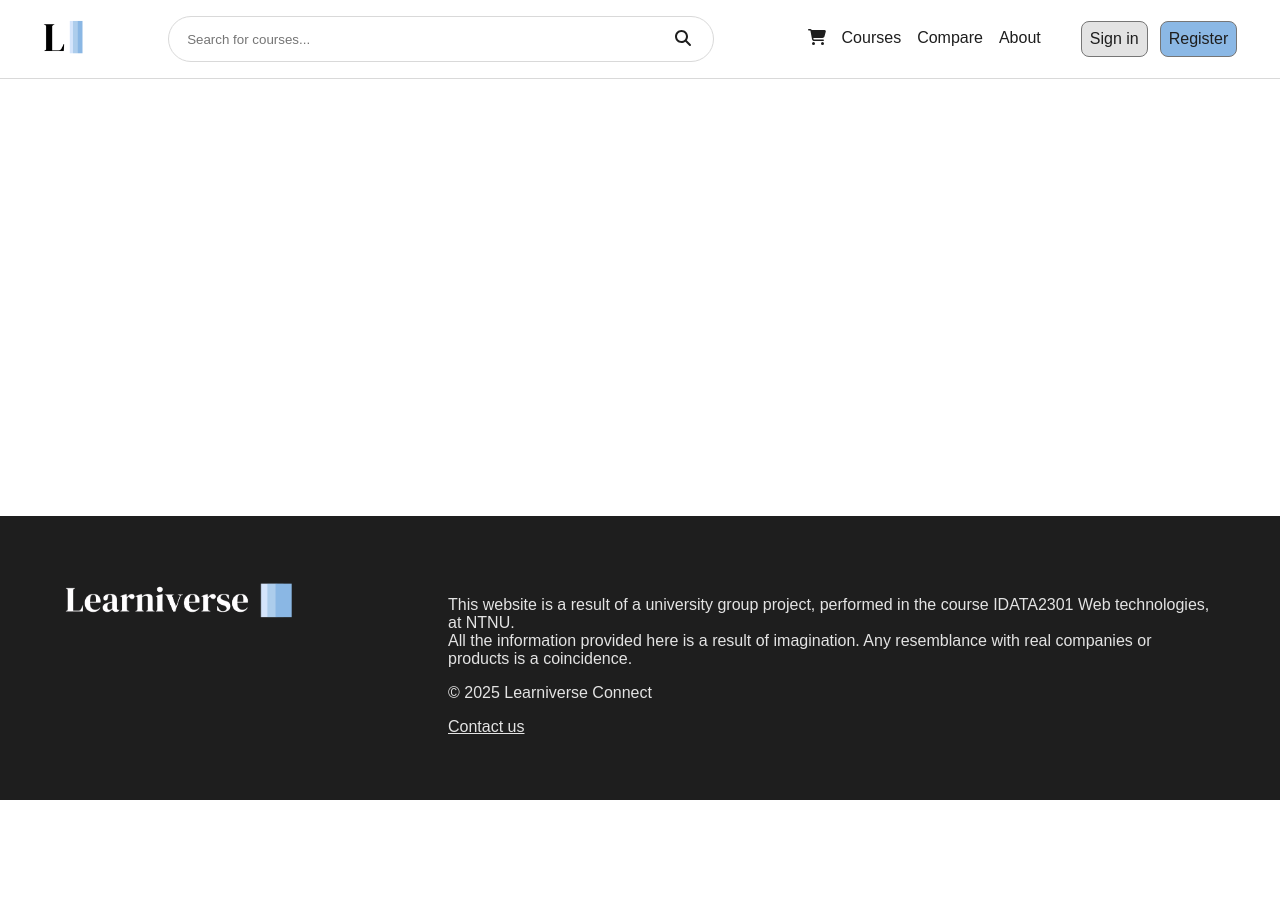
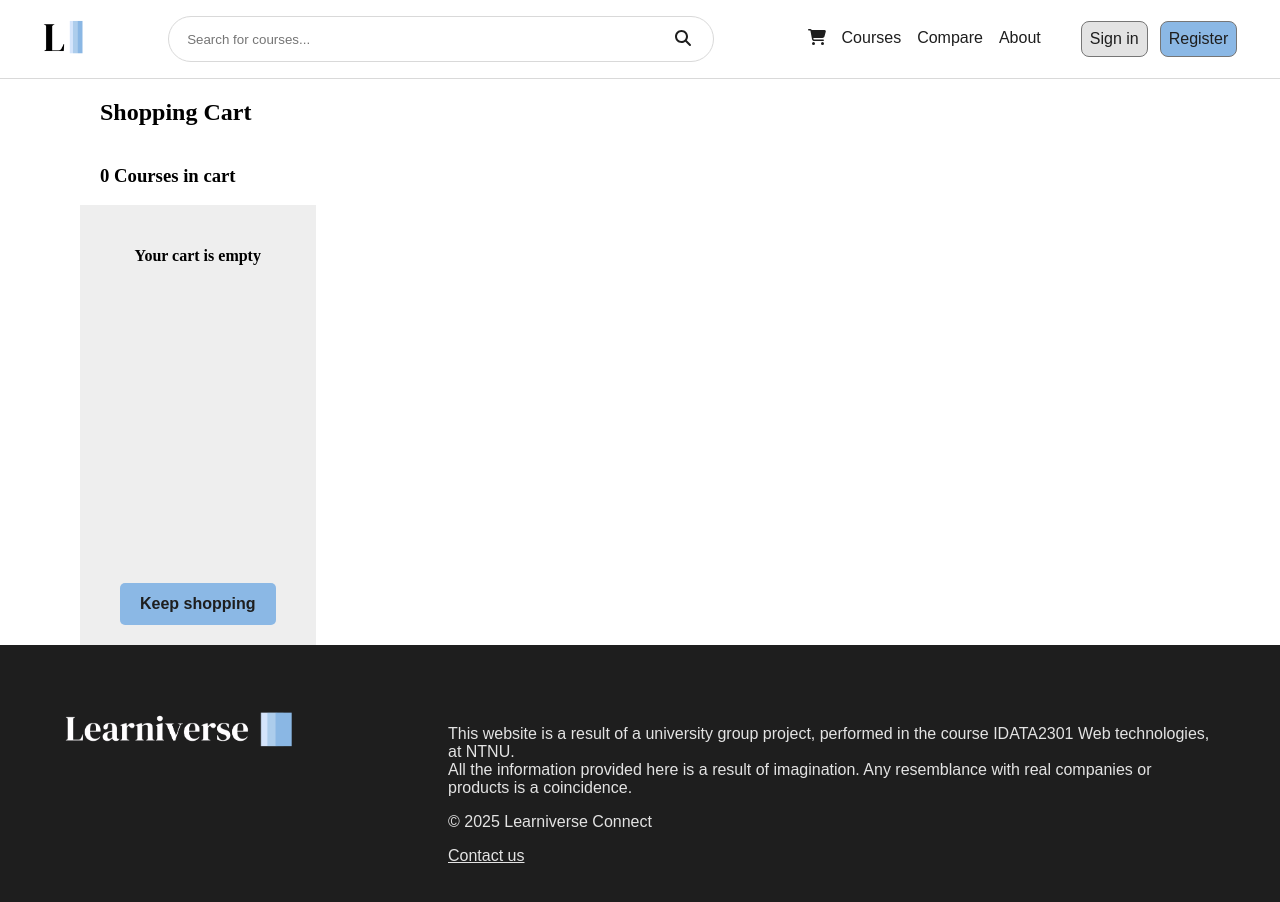
Before and after one commit to Hermzy14/webteknologi, a React (Vite) app: page /cart in a window 1280 px wide. Shown: the top 902 px of the page. Before the commit the page ends 800 px from the top, so only its background shows below. Built offline with nearby package versions, Linux system fonts and the light colour scheme.

Commit message:
made cart and compare.jsx and added routes

```diff
--- a/src/MainSection.jsx
+++ b/src/MainSection.jsx
@@ -3,6 +3,7 @@ import LandingPage from "./pages/LandingPage";
 import { Explore } from "./pages/Explore";
 import { About } from "./pages/About";
 import ComparePage from "./pages/Compare";
+import ShoppingCart from "./pages/Cart";
 
 /**
  * Component representing the main section of the application.
@@ -18,6 +19,7 @@ export function MainSection() {
         <Route path="/explore" element={<Explore />} />
         <Route path="/compare" element={<ComparePage />} />
         <Route path="/about" element={<About />} />
+        <Route path="/cart" element={<ShoppingCart />} />
       </Routes>
     </main>
   );
--- a/src/pages/Cart.jsx
+++ b/src/pages/Cart.jsx
@@ -1,10 +1,37 @@
+import React from 'react';
+import "../css/global-styles.css";
 import "../css/cart.css";
-import "../css/global-styles.css";
 
-/**
- * This is the about page.
- * It contains information about the website and its purpose.
- * It also includes a contact form for users to reach out.
- * @return {JSX.Element} The rendered component.
- * @constructor
- */
+function ShoppingCart() {
+  // This would typically come from your state management (like Redux or Context)
+  const cartItemCount = 0; // Replace with actual cart count from your state
+
+  return (
+    <>
+      {/* Main content */}
+      <main>
+        {/* Empty shopping cart */}
+        <section id="Shopping-cart">
+          <h2>Shopping Cart</h2>
+          <h3>{cartItemCount} Courses in cart</h3>
+          <div className="empty-cart">
+            <h4>Your cart is empty</h4>
+            <a href="/explore" className="cart-btn" title="Keep shopping">
+              Keep shopping
+            </a>
+          </div>
+        </section>
+
+        {/* Cart - This would be conditionally rendered when there are items */}
+        <div className="Box">
+          <div className="Item">
+            <div className="Image"></div>
+            <div className="Description"></div>
+          </div>
+        </div>
+      </main>
+    </>
+  );
+}
+
+export default ShoppingCart;
```
